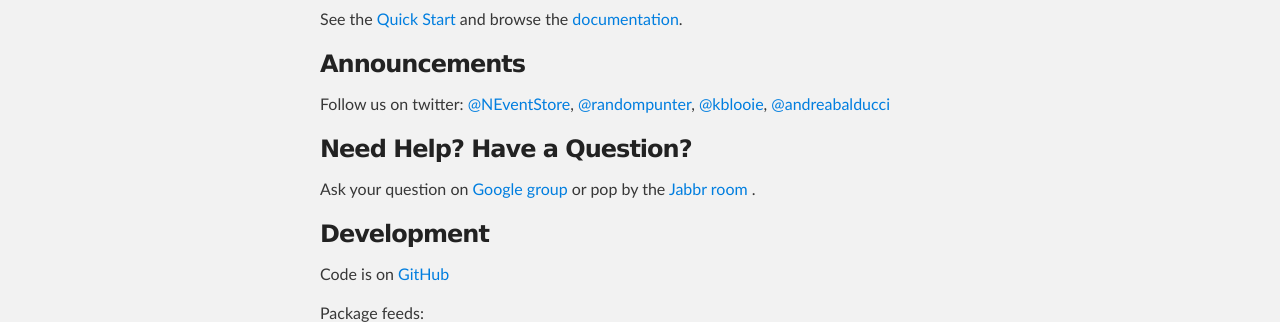
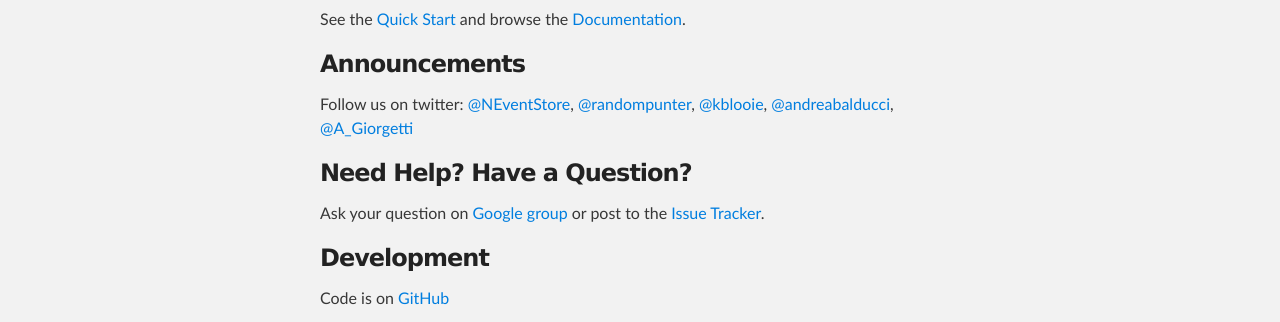
Before and after one commit to NEventStore/NEventStore, a plain HTML site: page index.html in a window 1280 px wide. Shown: the part 480-802 px from the top of the page. Drawn offline with Linux system fonts and the light colour scheme.

Commit message:
Updated Index.html

```diff
--- a/index.html
+++ b/index.html
@@ -29,22 +29,32 @@
     <section id="main_content" class="inner">
       <div style="display: block; float: right; width: 144px; margin-top: 20px">
         <i>Developed with:</i>
-			<a href = "http://www.jetbrains.com/resharper/"/><img src="images/logo_resharper_small.gif" width="124" height="29" style="padding:0px; margin:0px"/></a>
-			<a href = "http://www.jetbrains.com/teamcity/"/><img src="images/logo_teamcity_small.gif" width="124" height="29" style="padding:0px; margin:0px"/></a>
-			<a href = "http://www.jetbrains.com/dotcover/"/><img src="images/logo_dotcover_small.gif" width="124" height="29" style="padding:0px; margin:0px"/></a>
-			<a href = "http://www.jetbrains.com/dottrace/"/><img src="images/logo_dottrace_small.gif" width="124" height="29" style="padding:0px; margin:0px"/></a>
+        <a href="http://www.jetbrains.com/resharper/" /><img src="images/logo_resharper_small.gif" width="124"
+          height="29" style="padding:0px; margin:0px" /></a>
+        <a href="http://www.jetbrains.com/teamcity/" /><img src="images/logo_teamcity_small.gif" width="124" height="29"
+          style="padding:0px; margin:0px" /></a>
+        <a href="http://www.jetbrains.com/dotcover/" /><img src="images/logo_dotcover_small.gif" width="124" height="29"
+          style="padding:0px; margin:0px" /></a>
+        <a href="http://www.jetbrains.com/dottrace/" /><img src="images/logo_dottrace_small.gif" width="124" height="29"
+          style="padding:0px; margin:0px" /></a>
       </div>
       <h3>Overview</h3>
       <p>
-            The NEventStore is a persistence library used to abstract different storage implementations when using event sourcing as storage mechanism. It targeted at DDD (Domain Driven Design) and CQRS (Command Query Responsibility Segregation) based applications. It is not intended to be a general stream store.
+        The NEventStore is a persistence library used to abstract different storage implementations when using event
+        sourcing as storage mechanism. It targeted at DDD (Domain Driven Design) and CQRS (Command Query Responsibility
+        Segregation) based applications. It is not intended to be a general stream store.
       </p>
       <h3>Start using NEventStore</h3>
-            <p>See the <a href="https://github.com/NEventStore/NEventStore/wiki/Quick-Start">Quick Start</a> and browse the <a hred="https://github.com/NEventStore/NEventStore/wiki/Introduction">documentation</a>.</p>
+      <p>See the <a href="https://github.com/NEventStore/NEventStore/wiki/Quick-Start">Quick Start</a> and browse the <a
+          hred="https://github.com/NEventStore/NEventStore/wiki">Documentation</a>.</p>
       <h3>Announcements</h3>
-			<p>Follow us on twitter: <a href="https://twitter.com/NEventStore">@NEventStore</a>, <a href="https://twitter.com/randompunter">@randompunter</a>, <a href="https://twitter.com/kblooie">@kblooie</a>, <a href="https://twitter.com/andreabalducci">@andreabalducci</a>
+      <p>Follow us on twitter: <a href="https://twitter.com/NEventStore">@NEventStore</a>, <a
+          href="https://twitter.com/randompunter">@randompunter</a>, <a href="https://twitter.com/kblooie">@kblooie</a>,
+        <a href="https://twitter.com/andreabalducci">@andreabalducci</a>, <a href="https://twitter.com/A_Giorgetti">@A_Giorgetti</a>
         <h3>Need Help? Have a Question?</h3>
         <p>
-            Ask your question on <a href="https://groups.google.com/forum/#!forum/neventstore">Google group</a> or pop by the <a href="https://jabbr.net/#/rooms/NEventStore">Jabbr room </a>.
+          Ask your question on <a href="https://groups.google.com/forum/#!forum/neventstore">Google group</a> or post to the
+          <a href="https://github.com/NEventStore/NEventStore/issues">Issue Tracker</a>.
         </p>
         <h3>Development</h3>
         <p>Code is on <a href="https://github.com/NEventStore">GitHub</a></p>
@@ -69,9 +79,11 @@
   <!-- FOOTER  -->
   <div id="footer_wrap" class="outer">
     <footer class="inner">
-        <p class="copyright">NEventStore maintained by the <a href="https://github.com/NEventStore?tab=members">NEventStore Dev Team</a></p>
+      <p class="copyright">NEventStore maintained by the <a
+          href="https://github.com/NEventStore?tab=members">NEventStore Dev Team</a></p>
       <p>Published with <a href="http://pages.github.com">GitHub Pages</a></p>
     </footer>
   </div>
 </body>
+
 </html>
```
Lines whose indentation alone changed are shown as unchanged.
